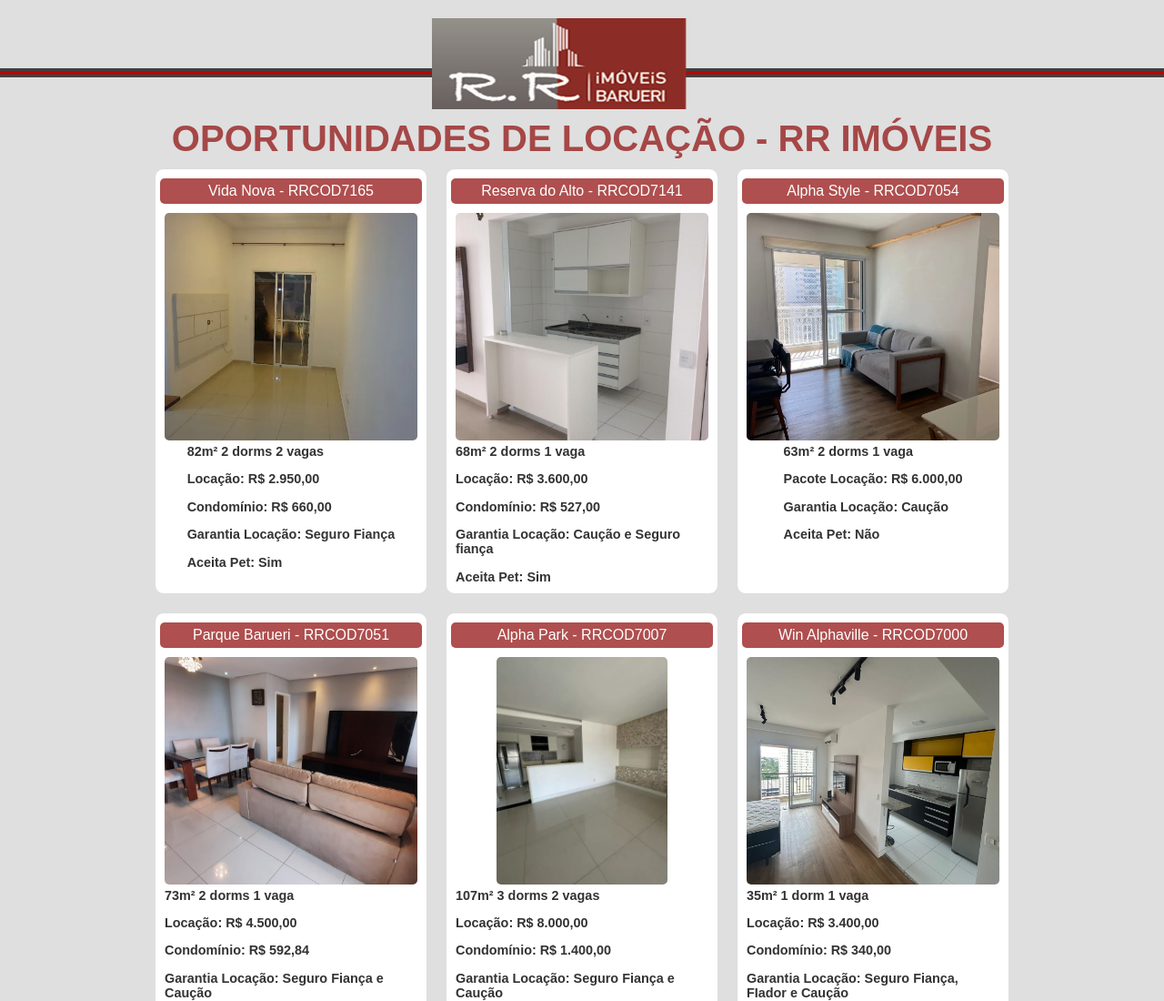
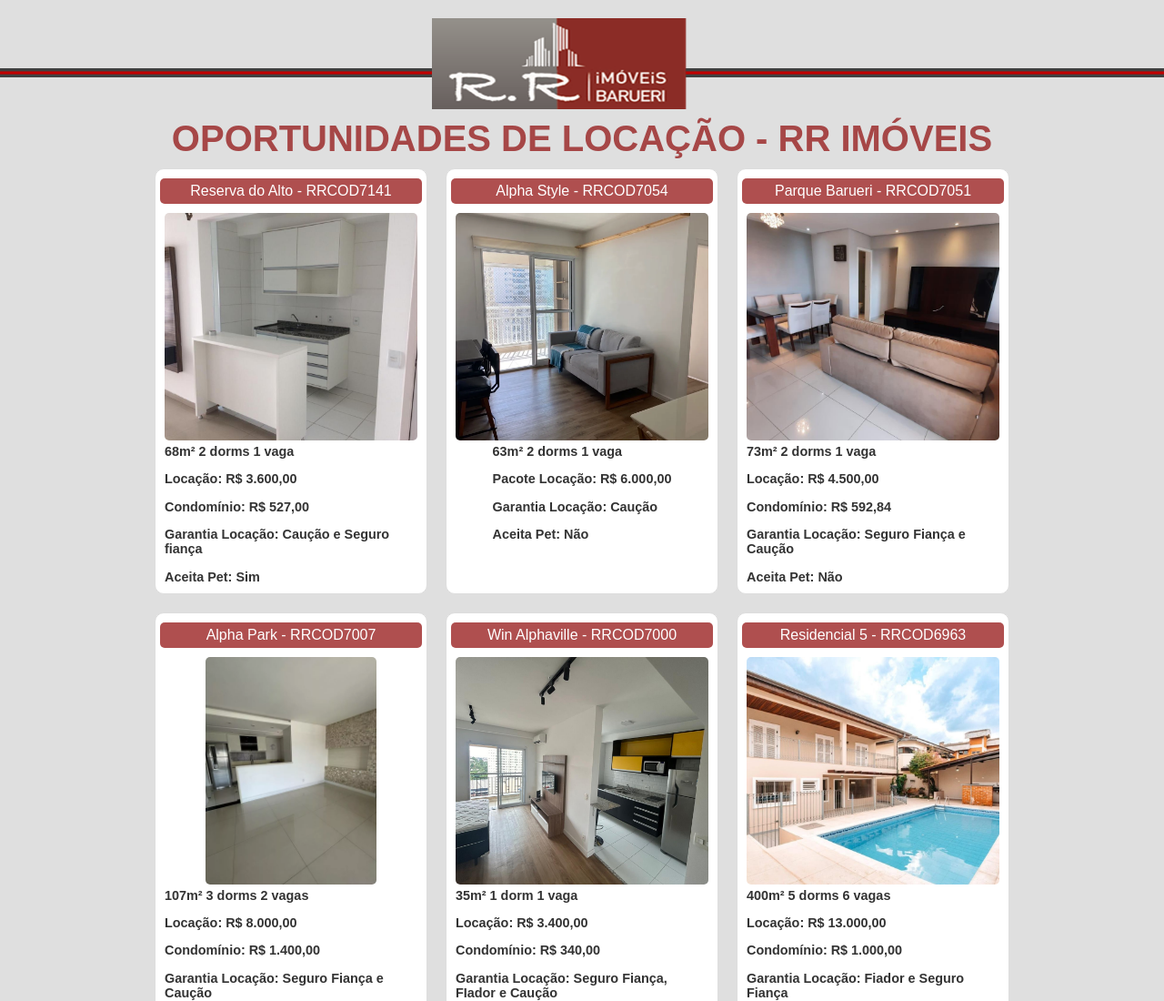
Before and after one commit to AndreTF1/AndreTF1.github.io, a plain HTML site: page Index.html in a window 1280 px wide. Shown: the top 1100 px of the page at 91% size. Drawn offline with Linux system fonts and the light colour scheme.

Commit message:
Update Index.html

```diff
--- a/Index.html
+++ b/Index.html
@@ -120,21 +120,6 @@
         <h1>OPORTUNIDADES DE LOCAÇÃO - RR IMÓVEIS</h1>
 
                 <div class="gallery">
-
-                    <div class="gallery-item">
-                <div class="text-box">Vida Nova - RRCOD7165</div>
-                <a href="https://drive.google.com/drive/folders/1W9sle_44QS2odLp684afjDoEqjARLuWF?usp=sharing" target="blank">
-                    <img src="img/7165.jpg" alt="Imagem 1">
-                </a>
-                <div class="description">
-                    82m² 2 dorms 2 vagas<p></p>
-                    Locação: R$ 2.950,00<p></p>
-                    Condomínio: R$ 660,00<p></p>
-                    Garantia Locação: Seguro Fiança<p></p>
-                    Aceita Pet: Sim
-
-                </div>
-            </div>
 
                     <div class="gallery-item">
                 <div class="text-box">Reserva do Alto - RRCOD7141</div>
```
